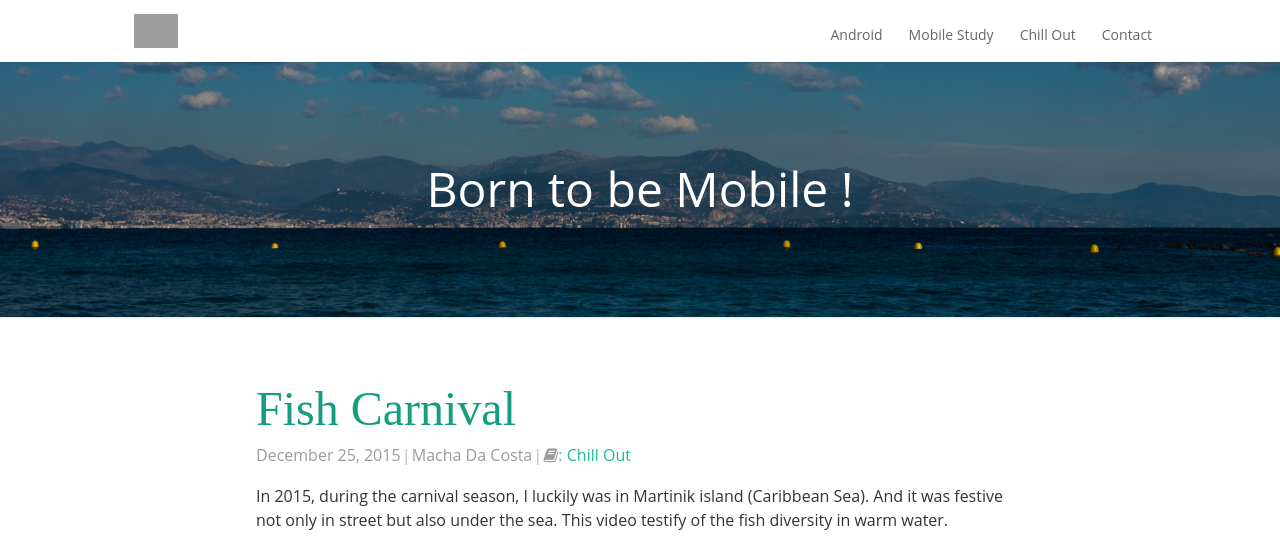
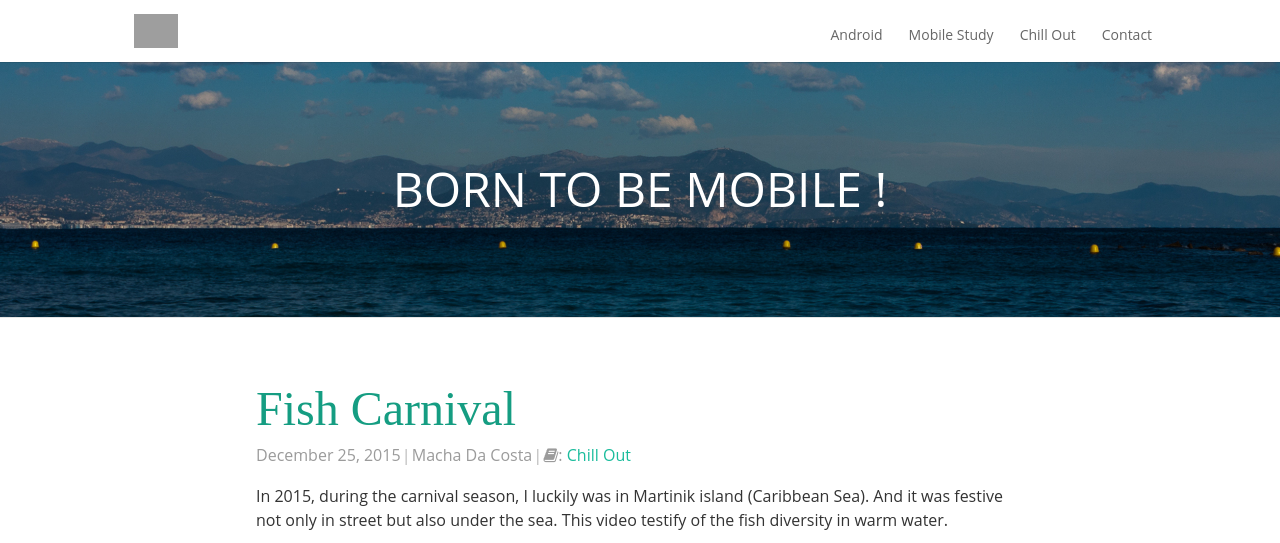
Before and after one commit to machadaCosta/machadaCosta.github.io, a Jekyll site: the page built from index.html, in a window 1280 px wide and 900 px high, cut to the strip 0-543 px from the top of the window. Built offline with Jekyll 4.4.1, drawn with Linux system fonts in a browser that asks for light colours; nearby versions of some CDN libraries; some web fonts are replaced; Markdown is read by kramdown in place of the engine named in the settings; the list of posts is cut into pages by our own code; grey boxes are pictures that could not be loaded.

Commit message:
Update main title

```diff
--- a/_config.yml
+++ b/_config.yml
@@ -15,7 +15,7 @@ theme:
   visiblewords: 50
   # Header and footer text
   header_text: >
-     Born to be Mobile !
+     BORN TO BE MOBILE !
 
   header_text_feature_image:
   place_holder_image:
```
